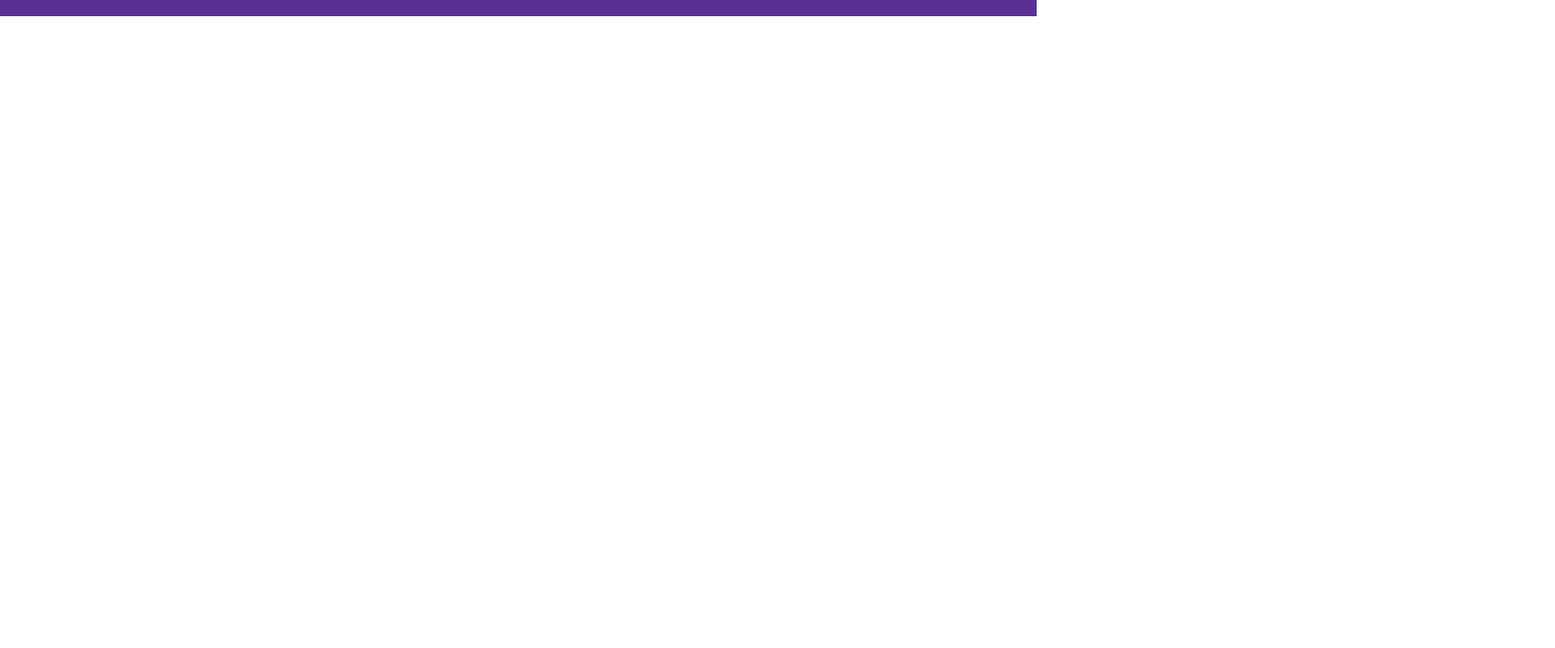
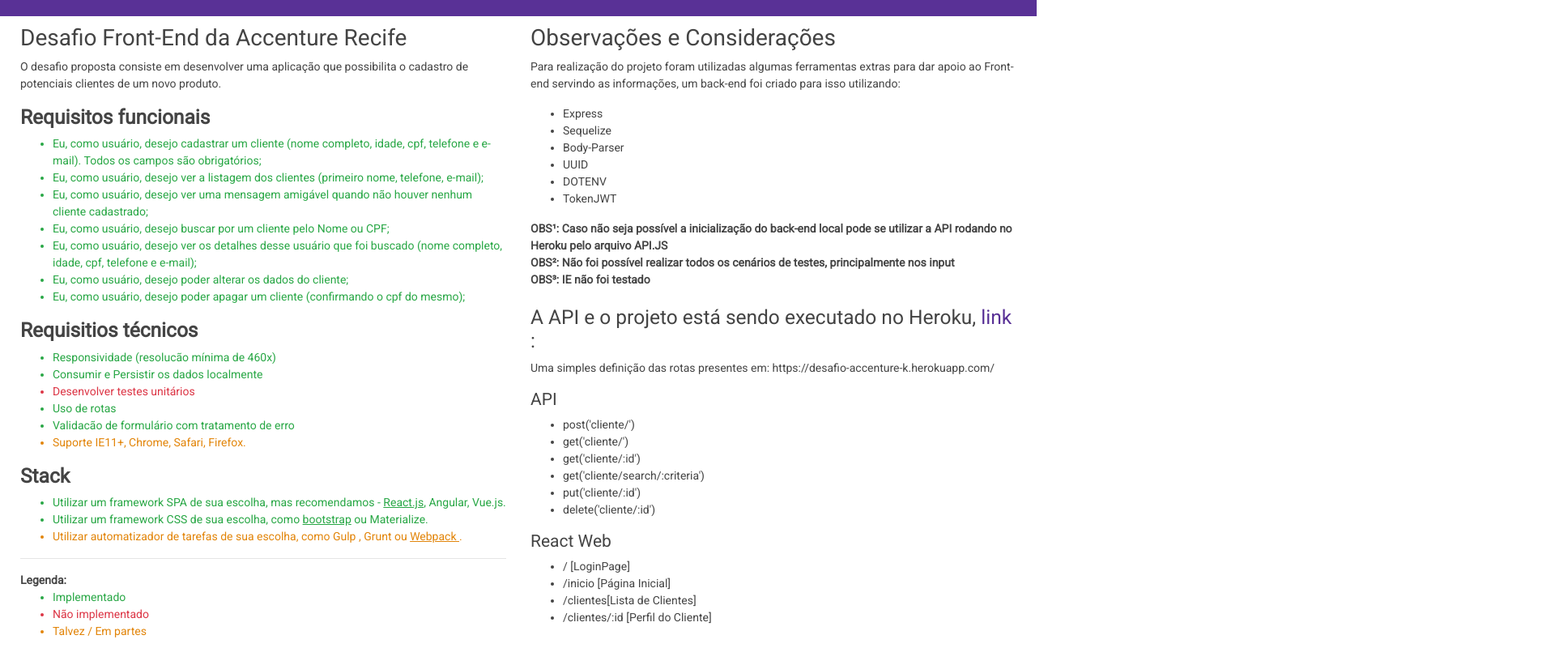
Before and after one commit to kevenleone/desafio-accenture.web, a React (Create React App) app: page /inicio in a window 1280 px wide. Shown: the part 160-960 px from the top of the page at 81% size, 1920 px wide, since content can reach past the window. Before the commit the page ends 800 px from the top, so only its background shows below. Built offline with nearby package versions, Linux system fonts and the light colour scheme; sample sign-in values are in the browser's storage.

Commit message:
Adicionado o cadastro de usuário, bloqueio de rota de login caso o usuário já esteja autenticado, ajustes nos Utilitarios

```diff
--- a/src/Components/ClienteProfile.jsx
+++ b/src/Components/ClienteProfile.jsx
@@ -5,7 +5,6 @@ import ModalBtn from './ModalBtn'
 import ModalClient from './ModalClient'
 import Utils from './Helper/Utils';
 import Loading from './Loading'
-
 export default class ClienteProfile extends Component {
 
     constructor() {
@@ -64,7 +63,7 @@ export default class ClienteProfile extends Component {
                 {
                     this.state.loaded ? <Grid cols="12 12 6">
                     <div className="jumbotron">
-                        <h1 className="display-5">Cliente: {this.state.cliente.nome}!</h1>
+                        <h5>Cliente: {this.state.cliente.nome}!</h5>
                         <p className="lead">
                             <b>E-mail</b>: {this.state.cliente.email} <br />
                             <b>Idade:</b> {Utils.getAnoCliente(this.state.cliente.nascimento)} anos<br />
--- a/src/Components/Clientes.jsx
+++ b/src/Components/Clientes.jsx
@@ -79,10 +79,6 @@ export default class Clientes extends Component {
         }
     }
 
-    Goto(cliente){
-        window.location.href = `clientes/${cliente.id}`
-    }
-
     render() {
         return (
             <div>
@@ -126,7 +122,7 @@ export default class Clientes extends Component {
                                     <td>{cliente.telefone}</td>
                                     <td>{cliente.email}</td>
                                     <td>
-                                    <button onClick={() => this.Goto(cliente)} className="btn btn-info" title="Visualizar Cliente"><i className="fa fa-user"></i></button> &ensp;
+                                    <button onClick={() => Utils.Redirect(`clientes/${cliente.id}`)} className="btn btn-info" title="Visualizar Cliente"><i className="fa fa-user"></i></button> &ensp;
                                     <button onClick={() => this.handleRemove(cliente)} className="btn btn-danger" title="Remover"><i className="fa fa-trash"></i></button>
                                     </td>
                                 </tr>
--- a/src/Components/Helper/API.js
+++ b/src/Components/Helper/API.js
@@ -1,6 +1,11 @@
 import axios from 'axios'
-const URL_PROD = 'https://desafio-accenture-k.herokuapp.com'
-const URL_DEV = 'http://localhost:5000'
 
-const URL = axios.create({baseURL: URL_DEV});
+const URLS = {
+    PROD: 'https://desafio-accenture-k.herokuapp.com',
+    DEV: 'http://localhost:5000'
+}
+
+// OBS, o endereço de prod está funcionando
+
+const URL = axios.create({baseURL: URLS.DEV});
 export default URL;
--- a/src/Components/Home.jsx
+++ b/src/Components/Home.jsx
@@ -1,10 +1,87 @@
 import React from 'react'
 import Grid from './Grid';
+import './Styles/styleDefault.css'
+export default () => (
+    <Grid cols="12">
+        <div style={{ padding: 10 }} className="row">
 
-export default () => (
-    <div>
-        <Grid cols="12 12 6">
-            <h1>HomePage 1</h1>
-        </Grid>
-    </div>
+            <Grid cols="6">
+                <div className="wrapper"><h2>Desafio Front-End da Accenture Recife</h2>
+                    <p>O desafio proposta consiste em desenvolver uma aplicação que possibilita o cadastro de potenciais clientes de um novo produto.</p>
+                    <h3><strong>Requisitos funcionais</strong></h3>
+                    <ul>
+                        <li className="green">Eu, como usuário, desejo cadastrar um cliente (nome completo, idade, cpf, telefone e e-mail). Todos os campos são obrigatórios;</li>
+                        <li className="green">Eu, como usuário, desejo ver a listagem dos clientes (primeiro nome, telefone, e-mail);</li>
+                        <li className="green">Eu, como usuário, desejo ver uma mensagem amigável quando não houver nenhum cliente cadastrado;</li>
+                        <li className="green">Eu, como usuário, desejo buscar por um cliente pelo Nome ou CPF;</li>
+                        <li className="green">Eu, como usuário, desejo ver os detalhes desse usuário que foi buscado (nome completo, idade, cpf, telefone e e-mail);</li>
+                        <li className="green">Eu, como usuário, desejo poder alterar os dados do cliente;</li>
+                        <li className="green">Eu, como usuário, desejo poder apagar um cliente (confirmando o cpf do mesmo);</li>
+                    </ul>
+                    <h3><strong>Requisitios técnicos</strong></h3>
+                    <ul>
+                        <li className="green">Responsividade (resolucão mínima de 460x)</li>
+                        <li className="green">Consumir e Persistir os dados localmente</li>
+                        <li className="red">Desenvolver testes unitários</li>
+                        <li className="green">Uso de rotas</li>
+                        <li className="green">Validacão de formulário com tratamento de erro</li>
+                        <li className="orange">Suporte IE11+, Chrome, Safari, Firefox.</li>
+                    </ul>
+                    <h3><strong>Stack</strong></h3>
+                    <ul>
+                        <li className="green">Utilizar um framework SPA de sua escolha, mas recomendamos - <u className="green">React.js</u>, Angular, Vue.js.</li>
+                        <li className="green">Utilizar um framework CSS de sua escolha, como <u className="green">bootstrap</u> ou Materialize.</li>
+                        <li className="orange">Utilizar automatizador de tarefas de sua escolha, como Gulp , Grunt ou <u className="orange"> Webpack </u>.</li>
+                    </ul>
+                    <hr />
+
+                    <b>Legenda:</b>
+                    <ul>
+                        <li className="green">Implementado</li>
+                        <li className="red">Não implementado</li>
+                        <li className="orange">Talvez / Em partes</li>
+                    </ul>
+                </div>
+
+            </Grid>
+            <Grid cols="6">
+                <h2>Observações e Considerações</h2>
+                <p>Para realização do projeto foram utilizadas algumas ferramentas extras para dar apoio ao Front-end servindo as informações, um back-end foi criado para isso utilizando: </p>
+                <ul>
+                    <li>Express</li>
+                    <li>Sequelize</li>
+                    <li>Body-Parser</li>
+                    <li>UUID</li>
+                    <li>DOTENV</li>
+                    <li>TokenJWT</li>
+                </ul>
+
+                <b>OBS¹: Caso não seja possível a inicialização do back-end local pode se utilizar a API rodando no Heroku pelo arquivo API.JS</b> <br />
+                <b>OBS²: Não foi possível realizar todos os cenários de testes, principalmente nos input</b> <br />
+                <b>OBS³: IE não foi testado</b>
+                <br />
+                <br />
+                <h3>A API e o projeto está sendo executado no Heroku, <a href="https://desafio-accenture-k.herokuapp.com/"> link </a>: </h3>
+                <p>Uma simples definição das rotas presentes em: https://desafio-accenture-k.herokuapp.com/</p>
+                <h4>API</h4>
+                <ul>
+                    <li>post('cliente/')</li>
+                    <li>get('cliente/')</li>
+                    <li>get('cliente/:id')</li>
+                    <li>get('cliente/search/:criteria')</li>
+                    <li>put('cliente/:id')</li>
+                    <li>delete('cliente/:id')</li>
+                </ul>
+                <h4>React Web</h4>
+                <ul>
+                    <li>/ [LoginPage]</li>
+                    <li>/inicio [Página Inicial]</li>
+                    <li>/clientes[Lista de Clientes]</li>
+                    <li>/clientes/:id [Perfil do Cliente]</li>
+                </ul>
+
+            </Grid>
+        </div>
+
+    </Grid>
 )
--- a/src/Components/Login.jsx
+++ b/src/Components/Login.jsx
@@ -8,12 +8,15 @@ export default class Login extends Component {
     constructor() {
         super();
         this.state = {
+            nome: { value: '', valid: null, alert: '' },
             usuario: { value: '', valid: null, alert: '' },
             senha: { value: '', valid: null, alert: '' },
+            senha2: { value: ''},
             isLogin: true,
-            alertMsg: ''
+            alertMsg: '',
+            alertMsgColor: 'danger',
+            doubleCheckPass: true
         }
-
         this.handleChange = this.handleChange.bind(this);
         this.changePageType = this.changePageType.bind(this);
         this.handleSubmit = this.handleSubmit.bind(this);
@@ -32,75 +35,75 @@ export default class Login extends Component {
     }
 
     handleSubmit() {
-        let data = { usuario: this.state.usuario.value, senha: this.state.senha.value }
+        var data = { usuario: this.state.usuario.value, senha: this.state.senha.value, nome: this.state.nome.value }
+        let validateInputs = Utils.isValid(data.usuario) && Utils.isValid(data.senha)
         if (this.state.isLogin) {
+            if(validateInputs){
                 API.post('/auth/login', data).then(data => {
-                let total = data.data.count
-                if (total === 1) {
-                    localStorage.setItem('user', data.data.rows[0].usuario)
-                    localStorage.setItem('authenticated', true);
-                    window.location.href = "/home"
+                    if (data.data.count === 1) {
+                        Utils.setUserSession(data.data.rows[0])
+                        Utils.Redirect('/inicio')
                     } else {
-                    this.setState({alertMsg: "Usuário ou senha inválida"})
+                        this.setState({alertMsg: "Usuário ou senha inválida", alertMsgColor: 'danger'})
                     }
                 }).catch(err => {
                     console.log(err)
                 })
             } else {
+                this.setState({alertMsg: "Preencha Usuário e Senha!", alertMsgColor: 'danger'})
+            }
+        } else { //register
+            if(validateInputs){
+                if(Utils.isValid(data.senha) && Utils.isValid(this.state.nome.value) && data.senha === this.state.senha2.value){
                     API.post('/auth/register', data).then(data => {
-                console.log(data)
-                localStorage.setItem('authenticated', true);
-                // window.location.href = "/home"
+                        this.setState({alertMsg: `Cadastro realizado com sucesso!`, alertMsgColor: 'success', isLogin: true})
                     }).catch(err => {
-                console.log(err);
+                        this.setState({alertMsg: "Usuário já existe, escolha outro!", alertMsgColor: 'danger'})
                     })
-        }
+                } else {
+                     this.setState({doubleCheckPass:false});
 
                 }
-
+            } else {
+                this.setState({alertMsg: "Preencha os campos abaixo!", alertMsgColor: 'danger', doubleCheckPass: true})
+            }
+        }
+    }
 
     render() {
         return (
             <Grid cols="12" classes="loginPanel">
-
                 <div className="text-center">
                     <img alt="Accenture Logo" src="imgs/accenture.png" />
                 </div>
                 {
-                    this.state.alertMsg !== '' ? <div className="alert alert-dismissible alert-danger">
+                    this.state.alertMsg !== '' ? <div className={`alert alert-dismissible alert-${this.state.alertMsgColor}`}>
                     <button type="button" className="close" data-dismiss="alert">&times;</button>
-                    <strong>Oops!</strong> {this.state.alertMsg} </div> : ''
+                    {this.state.alertMsg} </div> : ''
                 }
-
+                 {
+                    !this.state.isLogin ? <div className="form-group valid">
+                        <input name="nome" value={this.state.nome.value} type="text" className="form-control" onChange={(e) => this.handleChange(e)} placeholder="Nome Completo" /> </div> : ''
+                }
                 <div className="form-group">
                     <input name="usuario" value={this.state.usuario.value} type="text" className={"form-control"} onChange={(e) => this.handleChange(e)} placeholder="Usuário" />
-                    {
-                        this.state.usuario.alert !== '' ? <div className="alert-error">{this.state.usuario.alert}</div> : ''
-                    }
-
                 </div>
-                <div className="form-group valid">
+                <div className="form-group">
                     <input name="senha" value={this.state.senha.value} type="password" className="form-control" onChange={(e) => this.handleChange(e)} placeholder="Senha" />
-                    {
-                        this.state.senha.alert !== '' ? <div className="alert-error">{this.state.senha.alert}</div> : ''
-                    }
                 </div>
-
                 {
                     !this.state.isLogin ? <div className="form-group valid">
-                        <input name="senha" value={this.state.senha.value} type="password" className="form-control" onChange={(e) => this.handleChange(e)} placeholder="Repita a Senha" />
+                        <input name="senha2" value={this.state.senha2.value} type="password" className="form-control" onChange={(e) => this.handleChange(e)} placeholder="Repita a Senha" />
                         {
-                            this.state.senha.alert !== '' ? <div className="alert-error">{this.state.senha.alert}</div> : ''
+                            !this.state.doubleCheckPass ? <div className="alert-error">As senhas informadas não são iguais</div> : ''
                         }
                     </div> : ''
                 }
-
                 <button onClick={this.handleSubmit} className="btn btn-primary btn-block btn-lg"> {Utils.resolveNameLogin(this.state.isLogin)} </button> <br />
                 {
                     this.state.isLogin ? <div className="text-center">Ainda não é cadastrado? <a href="/register" onClick={this.changePageType}>Cadastre-se</a></div>
                         : <div className="text-center">Já é cadastrado? <a href="/" onClick={this.changePageType}>Login</a></div>
                 }
-
             </Grid>
 
         )
--- a/src/Components/Styles/styleDefault.css
+++ b/src/Components/Styles/styleDefault.css
@@ -14,6 +14,18 @@ body {
   margin-bottom: 1em;
   font-weight: 300;
   color: #8E8E8E;
+}
+
+.green{
+  color: #28a745
+}
+
+.red{
+  color: #dc3545
+}
+
+.orange {
+  color: #e2850a
 }
 
 #load {
```
Also changed, not shown: src/Components/Helper/Utils.js (+22 -2 lines), src/Components/Template/Header.jsx (+5 -30 lines), src/Router.jsx (+15 -2 lines), src/Components/Template/Footer.jsx (deleted). Lines whose indentation alone changed are shown as unchanged.
